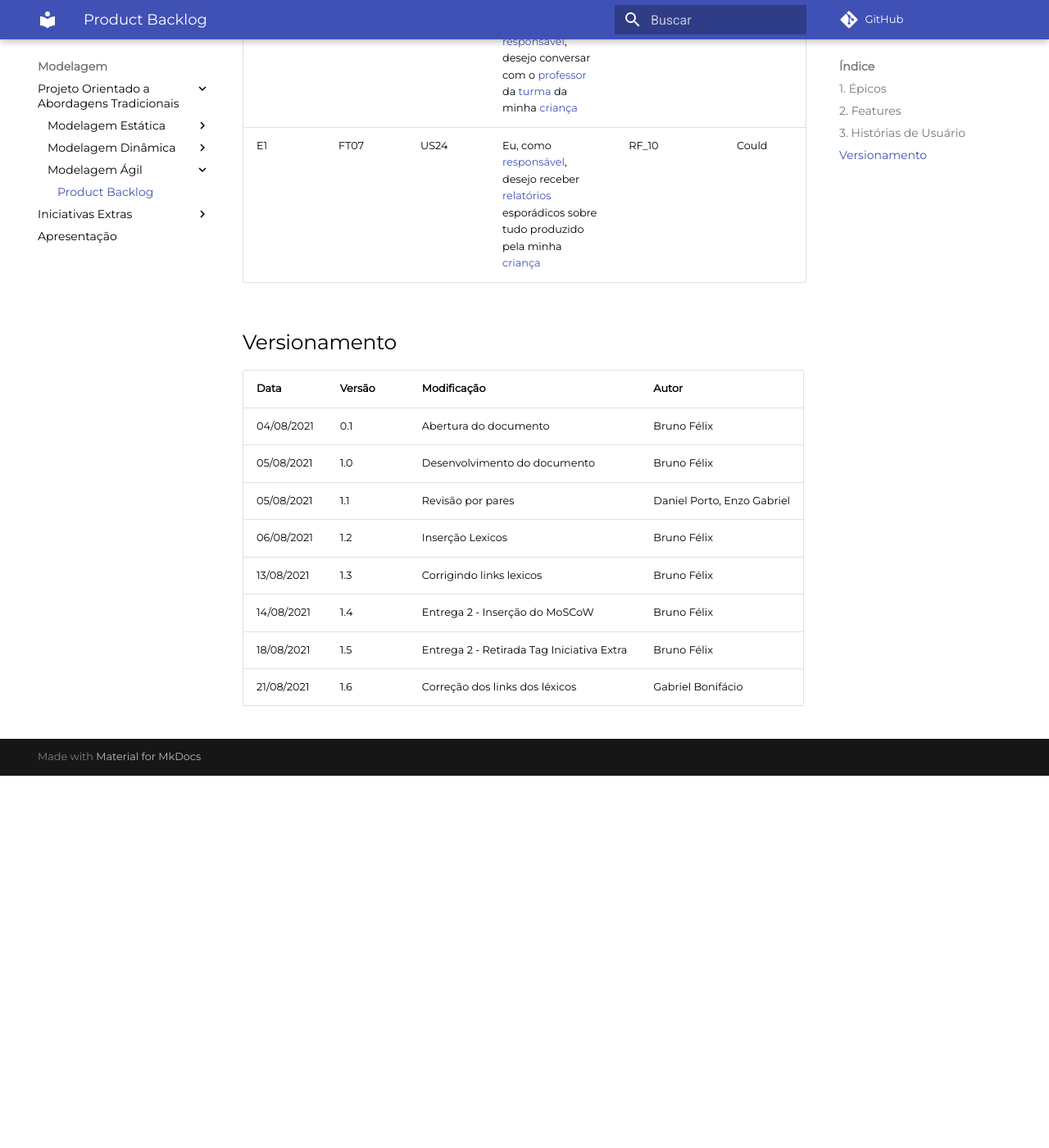
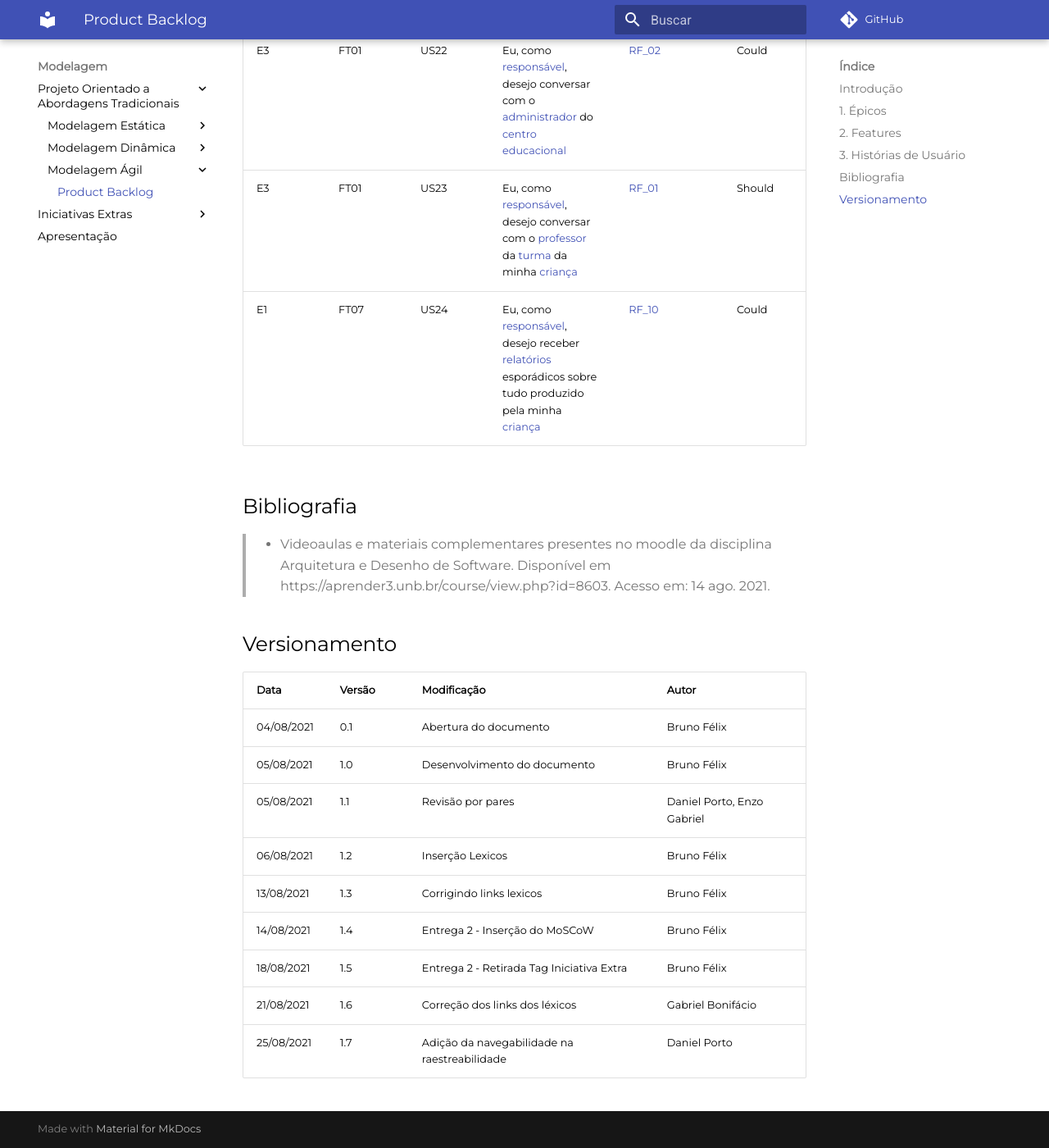
Before and after one commit to UnBArqDsw2021-1/2021.1_G6_Curumim, an MkDocs documentation site: the page built from docs/product-backlog.md, in a window 1280 px wide and 1400 px high, scrolled down 4482 px. Shown: the whole window at 82% size. Built offline with MkDocs 1.6.1 and Material for MkDocs 9.7.7, drawn with Linux system fonts in a browser that asks for light colours; comment, search, counter and statistics services are not loaded; before the commit the page ends 5428 px from its top, so only the background shows below that.

Commit message:
doc(#113) Adicionando navegabilidade nos requisitos.

```diff
--- a/docs/product-backlog.md
+++ b/docs/product-backlog.md
@@ -1,6 +1,8 @@
 # Product Backlog
+## Introdução
 
 ## 1. Épicos
+&emsp;&emsp;<!-- Alguma explicação sobre épicos (embasada de preferência)-->
 
 | **ID** | **Descrição** |
 | --- | --- |
@@ -11,6 +13,7 @@
 
 
 ## 2. Features
+&emsp;&emsp;<!-- Alguma explicação sobre features (embasada de preferência)-->
 
 | **Épico** | **ID** | **Descrição** |
 | --- | --- | --- |
@@ -25,35 +28,38 @@
 
 
 ## 3. Histórias de Usuário
+&emsp;&emsp;<!-- Alguma explicação sobre US (embasada de preferência) e com exemplo da forma de escrita-->
 
 | **Épico** | **Feacture** | **ID** | **Descrição** | **Rastreabilidade** | **MoSCoW** |
 | --- | --- | --- | --- | --- | --- |
-| E4 | FT04 | US01 | Eu, como [administrador](../base/requisitos/modelagem/lexicos/#lexico-administrador), desejo cadastrar uma [criança](../base/requisitos/modelagem/lexicos/#lexico-crianca) no [centro educacional](../base/requisitos/modelagem/lexicos/#lexico-centro-educacional) | RF_07 | Must |
-| E4 | FT04 | US02 | Eu, como [administrador](../base/requisitos/modelagem/lexicos/#lexico-administrador), desejo cadastrar um [professor](../base/requisitos/modelagem/lexicos/#lexico-professor) no [centro educacional](../base/requisitos/modelagem/lexicos/#lexico-centro-educacional) | RF_08 | Must |
-| E4 | FT03 | US03 | Eu, como [administrador](../base/requisitos/modelagem/lexicos/#lexico-administrador), desejo criar, editar e excluir uma [turma](../base/requisitos/modelagem/lexicos/#lexico-turma) para o [centro educacional](../base/requisitos/modelagem/lexicos/#lexico-centro-educacional) | RF_06 | Must |
-| E3 | FT06 | US04 | Eu, como [professor](../base/requisitos/modelagem/lexicos/#lexico-professor), desejo criar, editar e excluir [atividades](../base/requisitos/modelagem/lexicos/#lexico-atividade) para minha [turma](../base/requisitos/modelagem/lexicos/#lexico-turma) | RF_12 | Must |
-| E1 | FT07 | US05 | Eu, como [responsável](../base/requisitos/modelagem/lexicos/#lexico-responsavel), desejo fazer cadastro e login na aplicação | RF_11 | Must |
-| E1 | FT07 | US06 | Eu, como [responsável](../base/requisitos/modelagem/lexicos/#lexico-responsavel), desejo ter um espaço que contenha as [atividades](../base/requisitos/modelagem/lexicos/#lexico-atividade), [eventos](../base/requisitos/modelagem/lexicos/#lexico-evento) e [agenda](../base/requisitos/modelagem/lexicos/#lexico-agenda) dos próximos dias | RF_11 | Must |
-| E1 | FT07 | US07 | Eu, como [responsável](../base/requisitos/modelagem/lexicos/#lexico-responsavel), desejo visualizar a lista de todas as [atividades](../base/requisitos/modelagem/lexicos/#lexico-atividade) da minha [criança](../base/requisitos/modelagem/lexicos/#lexico-crianca) | RF_11 | Must |
-| E1 | FT07 | US08 | Eu, como [responsável](../base/requisitos/modelagem/lexicos/#lexico-responsavel), desejo visualizar os detalhes de uma [atividade](../base/requisitos/modelagem/lexicos/#lexico-atividade) da minha [criança](../base/requisitos/modelagem/lexicos/#lexico-crianca) | RF_11 | Must |
-| E4 | FT03 | US09 | Eu, como [administrador](../base/requisitos/modelagem/lexicos/#lexico-administrador), desejo criar, editar e excluir um [evento](../base/requisitos/modelagem/lexicos/#lexico-evento) para o [centro educacional](../base/requisitos/modelagem/lexicos/#lexico-centro-educacional) | RF_09 | Could |
-| E1 | FT07 | US10 | Eu, como [responsável](../base/requisitos/modelagem/lexicos/#lexico-responsavel), desejo visualizar a lista de todos os [eventos](../base/requisitos/modelagem/lexicos/#lexico-evento) do [centro educacional](../base/requisitos/modelagem/lexicos/#lexico-centro-educacional) | RF_11 | Must |
-| E1 | FT07 | US11 | Eu, como [responsável](../base/requisitos/modelagem/lexicos/#lexico-responsavel), desejo visualizar os detalhes de um [evento](../base/requisitos/modelagem/lexicos/#lexico-evento) do [centro educacional](../base/requisitos/modelagem/lexicos/#lexico-centro-educacional) | RF_11 | Must |
-| E3 | FT06 | US12 | Eu, como [professor](../base/requisitos/modelagem/lexicos/#lexico-professor), desejo criar, editar e excluir [anotações](../base/requisitos/modelagem/lexicos/#lexico-anotacao) para uma [criança](../base/requisitos/modelagem/lexicos/#lexico-crianca) | RF_14 | Should |
-| E1 | FT07 | US13 | Eu, como [responsável](../base/requisitos/modelagem/lexicos/#lexico-responsavel), desejo visualizar a [agenda](../base/requisitos/modelagem/lexicos/#lexico-agenda), com [anotações](../base/requisitos/modelagem/lexicos/#lexico-anotacao), da minha [criança](../base/requisitos/modelagem/lexicos/#lexico-crianca) | RF_11 | Must |
-| E1 | FT08 | US14 | Eu, como [professor](../base/requisitos/modelagem/lexicos/#lexico-professor), desejo visualizar a lista de todas as minhas [turmas](../base/requisitos/modelagem/lexicos/#lexico-turma) | RF_12 | Must |
-| E1 | FT08 | US15 | Eu, como [professor](../base/requisitos/modelagem/lexicos/#lexico-professor), desejo visualizar os detalhes, [atividades](../base/requisitos/modelagem/lexicos/#lexico-atividade) e [alunos](../base/requisitos/modelagem/lexicos/#lexico-aluno) de uma [turma](../base/requisitos/modelagem/lexicos/#lexico-turma) | RF_12 | Must |
-| E3 | FT02 | US16 | Eu, como [responsável](../base/requisitos/modelagem/lexicos/#lexico-responsavel), desejo receber [notificações](../base/requisitos/modelagem/lexicos/#lexico-notificacao) sobre uma [atividade](../base/requisitos/modelagem/lexicos/#lexico-atividade) da minha [criança](../base/requisitos/modelagem/lexicos/#lexico-crianca) | RF_03 | Should |
-| E3 | FT02 | US17 | Eu, como [responsável](../base/requisitos/modelagem/lexicos/#lexico-responsavel), desejo receber [notificações](../base/requisitos/modelagem/lexicos/#lexico-notificacao) sobre a [agenda](../base/requisitos/modelagem/lexicos/#lexico-agenda) e as [anotações](../base/requisitos/modelagem/lexicos/#lexico-anotacao) da minha [criança](../base/requisitos/modelagem/lexicos/#lexico-crianca) | RF_14 | Should |
-| E3 | FT02 | US18 | Eu, como [responsável](../base/requisitos/modelagem/lexicos/#lexico-responsavel), desejo receber [notificações](../base/requisitos/modelagem/lexicos/#lexico-notificacao) sobre um [evento](../base/requisitos/modelagem/lexicos/#lexico-evento) do [centro educacional](../base/requisitos/modelagem/lexicos/#lexico-centro-educacional) | RF_05 | Won't |
-| E2 | FT05 | US19 | Eu, como [professor](../base/requisitos/modelagem/lexicos/#lexico-professor), desejo lançar [presença](../base/requisitos/modelagem/lexicos/#lexico-lancar-presenca) da minha [turma](../base/requisitos/modelagem/lexicos/#lexico-turma) | RF_13 | Could |
-| E2 | FT05 | US20 | Eu, como [responsável](../base/requisitos/modelagem/lexicos/#lexico-responsavel), desejo acompanhar o andamento das [presenças](../base/requisitos/modelagem/lexicos/#lexico-lancar-presenca) da minha [criança](../base/requisitos/modelagem/lexicos/#lexico-crianca) | RF_11 | Must |
-| E3 | FT02 | US21 | Eu, como [responsável](../base/requisitos/modelagem/lexicos/#lexico-responsavel), desejo receber [notificações](../base/requisitos/modelagem/lexicos/#lexico-notificacao) sobre a entrada e saída da minha [criança](../base/requisitos/modelagem/lexicos/#lexico-crianca) | RF_04 | Could |
-| E3 | FT01 | US22 | Eu, como [responsável](../base/requisitos/modelagem/lexicos/#lexico-responsavel), desejo conversar com o [administrador](../base/requisitos/modelagem/lexicos/#lexico-administrador)  do [centro educacional](../base/requisitos/modelagem/lexicos/#lexico-centro-educacional) | RF_02 | Could |
-| E3 | FT01 | US23 | Eu, como [responsável](../base/requisitos/modelagem/lexicos/#lexico-responsavel), desejo conversar com o [professor](../base/requisitos/modelagem/lexicos/#lexico-professor) da [turma](../base/requisitos/modelagem/lexicos/#lexico-turma) da minha [criança](../base/requisitos/modelagem/lexicos/#lexico-crianca) | RF_01 | Should |
-| E1 | FT07 | US24 | Eu, como [responsável](../base/requisitos/modelagem/lexicos/#lexico-responsavel), desejo receber [relatórios](../base/requisitos/modelagem/lexicos/#lexico-relatorio) esporádicos sobre tudo produzido pela minha [criança](../base/requisitos/modelagem/lexicos/#lexico-crianca) | RF_10 | Could |
+| E4 | FT04 | US01 | Eu, como [administrador](../base/requisitos/modelagem/lexicos/#lexico-administrador), desejo cadastrar uma [criança](../base/requisitos/modelagem/lexicos/#lexico-crianca) no [centro educacional](../base/requisitos/modelagem/lexicos/#lexico-centro-educacional) | [RF_07](../base/requisitos/elicitacao/brainstorming/#rf7) | Must |
+| E4 | FT04 | US02 | Eu, como [administrador](../base/requisitos/modelagem/lexicos/#lexico-administrador), desejo cadastrar um [professor](../base/requisitos/modelagem/lexicos/#lexico-professor) no [centro educacional](../base/requisitos/modelagem/lexicos/#lexico-centro-educacional) | [RF_08](../base/requisitos/elicitacao/brainstorming/#rf8) | Must |
+| E4 | FT03 | US03 | Eu, como [administrador](../base/requisitos/modelagem/lexicos/#lexico-administrador), desejo criar, editar e excluir uma [turma](../base/requisitos/modelagem/lexicos/#lexico-turma) para o [centro educacional](../base/requisitos/modelagem/lexicos/#lexico-centro-educacional) | [RF_06](../base/requisitos/elicitacao/brainstorming/#rf6) | Must |
+| E3 | FT06 | US04 | Eu, como [professor](../base/requisitos/modelagem/lexicos/#lexico-professor), desejo criar, editar e excluir [atividades](../base/requisitos/modelagem/lexicos/#lexico-atividade) para minha [turma](../base/requisitos/modelagem/lexicos/#lexico-turma) | [RF_12](../base/requisitos/elicitacao/brainstorming/#rf12) | Must |
+| E1 | FT07 | US05 | Eu, como [responsável](../base/requisitos/modelagem/lexicos/#lexico-responsavel), desejo fazer cadastro e login na aplicação | [RF_11](../base/requisitos/elicitacao/brainstorming/#rf11) | Must |
+| E1 | FT07 | US06 | Eu, como [responsável](../base/requisitos/modelagem/lexicos/#lexico-responsavel), desejo ter um espaço que contenha as [atividades](../base/requisitos/modelagem/lexicos/#lexico-atividade), [eventos](../base/requisitos/modelagem/lexicos/#lexico-evento) e [agenda](../base/requisitos/modelagem/lexicos/#lexico-agenda) dos próximos dias | [RF_11](../base/requisitos/elicitacao/brainstorming/#rf11) | Must |
+| E1 | FT07 | US07 | Eu, como [responsável](../base/requisitos/modelagem/lexicos/#lexico-responsavel), desejo visualizar a lista de todas as [atividades](../base/requisitos/modelagem/lexicos/#lexico-atividade) da minha [criança](../base/requisitos/modelagem/lexicos/#lexico-crianca) | [RF_11](../base/requisitos/elicitacao/brainstorming/#rf11) | Must |
+| E1 | FT07 | US08 | Eu, como [responsável](../base/requisitos/modelagem/lexicos/#lexico-responsavel), desejo visualizar os detalhes de uma [atividade](../base/requisitos/modelagem/lexicos/#lexico-atividade) da minha [criança](../base/requisitos/modelagem/lexicos/#lexico-crianca) | [RF_11](../base/requisitos/elicitacao/brainstorming/#rf11) | Must |
+| E4 | FT03 | US09 | Eu, como [administrador](../base/requisitos/modelagem/lexicos/#lexico-administrador), desejo criar, editar e excluir um [evento](../base/requisitos/modelagem/lexicos/#lexico-evento) para o [centro educacional](../base/requisitos/modelagem/lexicos/#lexico-centro-educacional) | [RF_09](../base/requisitos/elicitacao/brainstorming/#rf9) | Could |
+| E1 | FT07 | US10 | Eu, como [responsável](../base/requisitos/modelagem/lexicos/#lexico-responsavel), desejo visualizar a lista de todos os [eventos](../base/requisitos/modelagem/lexicos/#lexico-evento) do [centro educacional](../base/requisitos/modelagem/lexicos/#lexico-centro-educacional) | [RF_11](../base/requisitos/elicitacao/brainstorming/#rf11) | Must |
+| E1 | FT07 | US11 | Eu, como [responsável](../base/requisitos/modelagem/lexicos/#lexico-responsavel), desejo visualizar os detalhes de um [evento](../base/requisitos/modelagem/lexicos/#lexico-evento) do [centro educacional](../base/requisitos/modelagem/lexicos/#lexico-centro-educacional) | [RF_11](../base/requisitos/elicitacao/brainstorming/#rf11) | Must |
+| E3 | FT06 | US12 | Eu, como [professor](../base/requisitos/modelagem/lexicos/#lexico-professor), desejo criar, editar e excluir [anotações](../base/requisitos/modelagem/lexicos/#lexico-anotacao) para uma [criança](../base/requisitos/modelagem/lexicos/#lexico-crianca) | [RF_14](../base/requisitos/elicitacao/brainstorming/#rf) | Should |
+| E1 | FT07 | US13 | Eu, como [responsável](../base/requisitos/modelagem/lexicos/#lexico-responsavel), desejo visualizar a [agenda](../base/requisitos/modelagem/lexicos/#lexico-agenda), com [anotações](../base/requisitos/modelagem/lexicos/#lexico-anotacao), da minha [criança](../base/requisitos/modelagem/lexicos/#lexico-crianca) | [RF_11](../base/requisitos/elicitacao/brainstorming/#rf11) | Must |
+| E1 | FT08 | US14 | Eu, como [professor](../base/requisitos/modelagem/lexicos/#lexico-professor), desejo visualizar a lista de todas as minhas [turmas](../base/requisitos/modelagem/lexicos/#lexico-turma) | [RF_12](../base/requisitos/elicitacao/brainstorming/#rf) | Must |
+| E1 | FT08 | US15 | Eu, como [professor](../base/requisitos/modelagem/lexicos/#lexico-professor), desejo visualizar os detalhes, [atividades](../base/requisitos/modelagem/lexicos/#lexico-atividade) e [alunos](../base/requisitos/modelagem/lexicos/#lexico-aluno) de uma [turma](../base/requisitos/modelagem/lexicos/#lexico-turma) | [RF_12](../base/requisitos/elicitacao/brainstorming/#rf12) | Must |
+| E3 | FT02 | US16 | Eu, como [responsável](../base/requisitos/modelagem/lexicos/#lexico-responsavel), desejo receber [notificações](../base/requisitos/modelagem/lexicos/#lexico-notificacao) sobre uma [atividade](../base/requisitos/modelagem/lexicos/#lexico-atividade) da minha [criança](../base/requisitos/modelagem/lexicos/#lexico-crianca) | [RF_03](../base/requisitos/elicitacao/brainstorming/#rf3) | Should |
+| E3 | FT02 | US17 | Eu, como [responsável](../base/requisitos/modelagem/lexicos/#lexico-responsavel), desejo receber [notificações](../base/requisitos/modelagem/lexicos/#lexico-notificacao) sobre a [agenda](../base/requisitos/modelagem/lexicos/#lexico-agenda) e as [anotações](../base/requisitos/modelagem/lexicos/#lexico-anotacao) da minha [criança](../base/requisitos/modelagem/lexicos/#lexico-crianca) | [RF_14](../base/requisitos/elicitacao/brainstorming/#rf14) | Should |
+| E3 | FT02 | US18 | Eu, como [responsável](../base/requisitos/modelagem/lexicos/#lexico-responsavel), desejo receber [notificações](../base/requisitos/modelagem/lexicos/#lexico-notificacao) sobre um [evento](../base/requisitos/modelagem/lexicos/#lexico-evento) do [centro educacional](../base/requisitos/modelagem/lexicos/#lexico-centro-educacional) | [RF_05](../base/requisitos/elicitacao/brainstorming/#rf5) | Won't |
+| E2 | FT05 | US19 | Eu, como [professor](../base/requisitos/modelagem/lexicos/#lexico-professor), desejo lançar [presença](../base/requisitos/modelagem/lexicos/#lexico-lancar-presenca) da minha [turma](../base/requisitos/modelagem/lexicos/#lexico-turma) | [RF_13](../base/requisitos/elicitacao/brainstorming/#rf13) | Could |
+| E2 | FT05 | US20 | Eu, como [responsável](../base/requisitos/modelagem/lexicos/#lexico-responsavel), desejo acompanhar o andamento das [presenças](../base/requisitos/modelagem/lexicos/#lexico-lancar-presenca) da minha [criança](../base/requisitos/modelagem/lexicos/#lexico-crianca) | [RF_11](../base/requisitos/elicitacao/brainstorming/#rf11) | Must |
+| E3 | FT02 | US21 | Eu, como [responsável](../base/requisitos/modelagem/lexicos/#lexico-responsavel), desejo receber [notificações](../base/requisitos/modelagem/lexicos/#lexico-notificacao) sobre a entrada e saída da minha [criança](../base/requisitos/modelagem/lexicos/#lexico-crianca) | [RF_04](../base/requisitos/elicitacao/brainstorming/#rf4) | Could |
+| E3 | FT01 | US22 | Eu, como [responsável](../base/requisitos/modelagem/lexicos/#lexico-responsavel), desejo conversar com o [administrador](../base/requisitos/modelagem/lexicos/#lexico-administrador)  do [centro educacional](../base/requisitos/modelagem/lexicos/#lexico-centro-educacional) | [RF_02](../base/requisitos/elicitacao/brainstorming/#rf2) | Could |
+| E3 | FT01 | US23 | Eu, como [responsável](../base/requisitos/modelagem/lexicos/#lexico-responsavel), desejo conversar com o [professor](../base/requisitos/modelagem/lexicos/#lexico-professor) da [turma](../base/requisitos/modelagem/lexicos/#lexico-turma) da minha [criança](../base/requisitos/modelagem/lexicos/#lexico-crianca) | [RF_01](../base/requisitos/elicitacao/brainstorming/#rf1) | Should |
+| E1 | FT07 | US24 | Eu, como [responsável](../base/requisitos/modelagem/lexicos/#lexico-responsavel), desejo receber [relatórios](../base/requisitos/modelagem/../base/requisitos/elicitacao/brainstorming/#rflexicos/#lexico-relatorio) esporádicos sobre tudo produzido pela minha [criança](../base/requisitos/modelagem/lexicos/#lexico-crianca) | [RF_10](../base/requisitos/elicitacao/brainstorming/#rf10) | Could |
 
-
+## Bibliografia
+> - Videoaulas e materiais complementares presentes no moodle da disciplina Arquitetura e Desenho de Software. Disponível em https://aprender3.unb.br/course/view.php?id=8603. Acesso em: 14 ago. 2021.
+<!-- Mais alguma fonte que corroborem as explicações adicionadas -->
 ## Versionamento
 
 | **Data** | **Versão** | **Modificação** | **Autor** |
@@ -66,3 +72,4 @@
 | 14/08/2021 | 1.4 | Entrega 2 - Inserção do MoSCoW | Bruno Félix |
 | 18/08/2021 | 1.5 | Entrega 2 - Retirada Tag Iniciativa Extra | Bruno Félix |
 | 21/08/2021 | 1.6 | Correção dos links dos léxicos | Gabriel Bonifácio |
+| 25/08/2021 | 1.7 | Adição da navegabilidade na raestreabilidade | Daniel Porto |
```
Also changed, not shown: docs/base/requisitos/elicitacao/brainstorming.md (+15 -14 lines).
